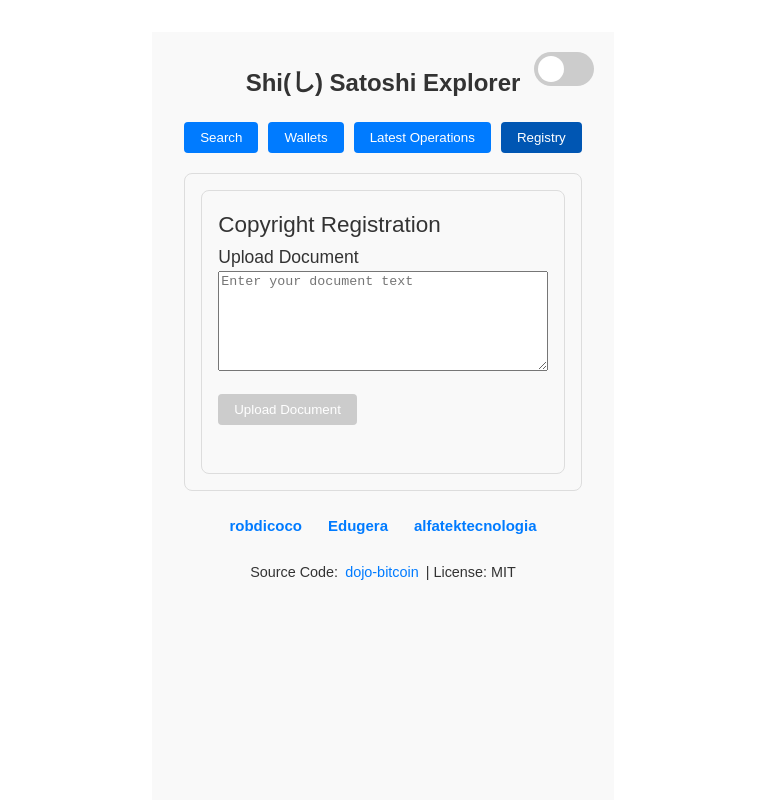
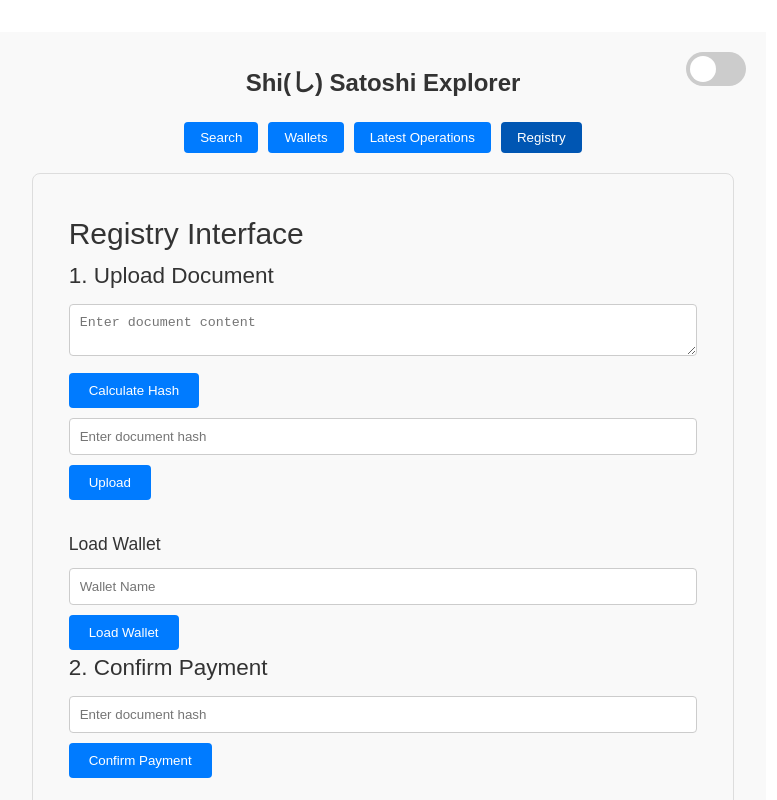
Before and after one commit to robdicoco/dojo-bitcoin, a Vue app in the folder src/frontend/Shi Bitcoin Explorer/: page / in a window 1280 px wide. Both pictures are taken after a click on the button "Registry". Shown: the top 800 px of the page, without its empty margins (257-1034 px from the left). Built offline with nearby package versions, Linux system fonts and the light colour scheme; no server answers.

Commit message:
fixed int issues

```diff
--- a/src/frontend/Shi Bitcoin Explorer/src/App.vue
+++ b/src/frontend/Shi Bitcoin Explorer/src/App.vue
@@ -58,7 +58,7 @@
 
       <!-- Registry Tab -->
       <div v-if="activeTab === 'registry'" class="tab-content">
-        <Registry />
+        <Registry2 />
       </div>
     </div>
 
@@ -89,7 +89,7 @@ import SearchBar from './components/SearchBar.vue'
 import Results from './components/Results.vue'
 import Wallets from './components/Wallets.vue'
 import LatestOperations from './components/LatestOperations.vue'
-import Registry from './components/Registry.vue' // Import the new Registry component
+import Registry2 from './components/Registry2.vue'
 import axios from 'axios'
 
 export default {
@@ -99,7 +99,7 @@ export default {
     Results,
     Wallets,
     LatestOperations,
-    Registry, // Add the Registry component
+    Registry2,
   },
   data() {
     return {
--- /dev/null
+++ b/src/frontend/Shi Bitcoin Explorer/src/components/Registry2.vue
@@ -0,0 +1,285 @@
+<template>
+  <div class="registry-container">
+    <h1>Registry Interface</h1>
+
+    <!-- Upload Document Section -->
+    <div class="section">
+      <h2>1. Upload Document</h2>
+      <textarea v-model="documentText" placeholder="Enter document content"></textarea>
+      <button @click="updateHash">Calculate Hash</button>
+      <p v-if="fileHash">Generated Hash: {{ fileHash }}</p>
+      <input v-model="documentHash" placeholder="Enter document hash" />
+      <button @click="uploadDocument">Upload</button>
+      <p v-if="uploadResponse">Response: {{ uploadResponse }}</p>
+    </div>
+
+    <!-- Create or Load Wallet -->
+    <div class="create-wallet">
+      <h3>Load Wallet</h3>
+      <input v-model="newWalletName" placeholder="Wallet Name" />
+      <button @click="createOrLoadWallet">Load Wallet</button>
+    </div>
+
+    <!-- Wallet Info -->
+    <div v-if="activeWallet" class="wallet-info">
+      <h3>Active Wallet: {{ activeWallet.name }} (Balance: {{ activeWallet.balance }} BTC)</h3>
+      <button @click="logOffWallet">Log Off Wallet</button>
+    </div>
+
+    <!-- Transfer Funds -->
+    <div v-if="activeWallet" class="transfer-funds">
+      <h3>Pay the service</h3>
+      <input v-model="transferToAddress" placeholder="Recipient Address" />
+      <input
+        v-model="transferAmount"
+        type="number"
+        step="0.000001"
+        placeholder="Amount (up to 6 decimals)"
+      />
+      <button @click="transferFunds">Transfer</button>
+    </div>
+
+    <!-- Mint Block -->
+    <div v-if="activeWallet" class="mint-block">
+      <h3>Mint Block</h3>
+      <button @click="mintBlock">Mint 1 Block</button>
+    </div>
+
+    <!-- Payment Confirmation Section -->
+    <div class="section">
+      <h2>2. Confirm Payment</h2>
+      <input v-model="paymentDocumentHash" placeholder="Enter document hash" />
+      <button @click="confirmPayment">Confirm Payment</button>
+      <p v-if="paymentResponse">Response: {{ paymentResponse }}</p>
+    </div>
+
+    <!-- Send Transaction Section -->
+    <div class="section">
+      <h2>3. Send Transaction</h2>
+      <input v-model="transactionDocumentHash" placeholder="Enter document hash" />
+      <button @click="sendTransaction">Send Transaction</button>
+      <p v-if="transactionResponse">Response: {{ transactionResponse }}</p>
+    </div>
+
+    <!-- Mining Confirmation Section -->
+    <div class="section">
+      <h2>4. Confirm Mining</h2>
+      <input v-model="miningTxId" placeholder="Enter transaction ID" />
+      <button @click="confirmMining">Confirm Mining</button>
+      <p v-if="miningResponse">Response: {{ miningResponse }}</p>
+    </div>
+  </div>
+</template>
+
+<script>
+import axios from 'axios'
+import { sha256 } from 'crypto-hash'
+
+export default {
+  data() {
+    return {
+      documentText: '', // Holds the document content
+      fileHash: '', // Holds the generated hash
+      documentHash: '', // Holds the manually entered hash
+      uploadResponse: null,
+
+      activeWallet: null, // Track the active wallet (name and balance)
+      newWalletName: '', // Input for new wallet name
+      transferToAddress: '', // Recipient address for transfer
+      transferAmount: 0, // Amount to transfer (up to 6 decimals)
+
+      paymentDocumentHash: '',
+      paymentResponse: null,
+
+      transactionDocumentHash: '',
+      transactionResponse: null,
+
+      miningTxId: '',
+      miningResponse: null,
+    }
+  },
+  methods: {
+    // Generate SHA-256 hash of the document
+    async updateHash() {
+      if (!this.documentText) {
+        alert('Please enter document content.')
+        return
+      }
+      this.fileHash = await sha256(this.documentText) // Await the Promise
+      this.documentHash = this.fileHash // Auto-fill the hash input field
+    },
+
+    async uploadDocument() {
+      if (!this.documentHash) {
+        alert('Please generate or enter a document hash.')
+        return
+      }
+      try {
+        const response = await axios.post('reg/upload', {
+          document: this.documentText,
+          document_hash: this.documentHash,
+        })
+        this.uploadResponse = response.data
+      } catch (error) {
+        this.uploadResponse = `Error: ${error.message}`
+      }
+    },
+
+    async confirmPayment() {
+      try {
+        const response = await axios.post('reg/payment-confirmation', {
+          document_hash: this.paymentDocumentHash,
+        })
+        this.paymentResponse = response.data
+      } catch (error) {
+        this.paymentResponse = `Error: ${error.message}`
+      }
+    },
+
+    async sendTransaction() {
+      try {
+        const response = await axios.post('reg/send-transaction', {
+          document_hash: this.transactionDocumentHash,
+        })
+        this.transactionResponse = response.data
+      } catch (error) {
+        this.transactionResponse = `Error: ${error.message}`
+      }
+    },
+
+    async confirmMining() {
+      try {
+        const response = await axios.post('reg/mining-confirmation', {
+          tx_id: this.miningTxId,
+        })
+        this.miningResponse = response.data
+      } catch (error) {
+        this.miningResponse = `Error: ${error.message}`
+      }
+    },
+
+    // Transfer funds from the active wallet
+    async transferFunds() {
+      if (this.transferToAddress.trim() === '' || this.transferAmount <= 0) {
+        alert('Please enter a valid recipient address and amount.')
+        return
+      }
+      try {
+        const response = await axios.post('/api/send_transaction', {
+          wallet_name: this.activeWallet.name,
+          to_address: this.transferToAddress,
+          amount: this.transferAmount,
+        })
+        this.fetchWalletBalance() // Refresh balance after transfer
+        alert(`Transaction sent: ${response.data.txid}`)
+      } catch (error) {
+        console.error('Error transferring funds:', error)
+      }
+    },
+
+    // Create or Load Wallet
+    async createOrLoadWallet() {
+      if (this.newWalletName.trim() === '') {
+        alert('Please enter a wallet name.')
+        return
+      }
+      try {
+        // Check if the wallet exists
+        const walletsResponse = await axios.get('/api/list_wallets')
+        const wallets = walletsResponse.data.wallets || []
+        if (wallets.includes(this.newWalletName)) {
+          // Wallet exists, load it
+          await this.loadWallet(this.newWalletName)
+        } else {
+          // Wallet does not exist, create it
+          await this.createWallet(this.newWalletName)
+        }
+      } catch (error) {
+        console.error('Error creating or loading wallet:', error)
+      }
+    },
+
+    // Log off the active wallet
+    logOffWallet() {
+      this.activeWallet = null
+    },
+    // Load an existing wallet
+    async loadWallet(walletName) {
+      this.activeWallet = { name: walletName, balance: 0 }
+      this.fetchWalletBalance()
+    },
+
+    // Fetch wallet balance
+    async fetchWalletBalance() {
+      try {
+        const response = await axios.get('/api/get_balance', {
+          params: { wallet_name: this.activeWallet.name },
+        })
+        this.activeWallet.balance = response.data.balance
+      } catch (error) {
+        console.error('Error fetching wallet balance:', error)
+      }
+    },
+
+    // Mint a block to the active wallet
+    async mintBlock() {
+      try {
+        const response = await axios.post('/api/mine', {
+          wallet_name: this.activeWallet.name,
+          num_blocks: 1,
+        })
+        alert(response.data.message)
+        this.fetchWalletBalance() // Refresh balance after mining
+      } catch (error) {
+        console.error('Error mining block:', error)
+      }
+    },
+  },
+}
+</script>
+
+<style scoped>
+.registry-container {
+  max-width: 800px;
+  margin: 0 auto;
+  padding: 20px;
+  font-family: Arial, sans-serif;
+}
+
+.section {
+  margin-bottom: 30px;
+}
+
+h1,
+h2 {
+  color: #333;
+}
+
+textarea,
+input {
+  width: 100%;
+  padding: 10px;
+  margin: 10px 0;
+  border: 1px solid #ccc;
+  border-radius: 4px;
+}
+
+button {
+  padding: 10px 20px;
+  background-color: #007bff;
+  color: white;
+  border: none;
+  border-radius: 4px;
+  cursor: pointer;
+  margin-right: 10px;
+}
+
+button:hover {
+  background-color: #0056b3;
+}
+
+p {
+  margin-top: 10px;
+  color: #555;
+}
+</style>
--- a/src/frontend/Shi Bitcoin Explorer/src/components/SearchBar.vue
+++ b/src/frontend/Shi Bitcoin Explorer/src/components/SearchBar.vue
@@ -17,11 +17,12 @@ export default {
     return {
       inputValue: '', // User input value
       error: '', // Error message
+      rawTransaction: null,
     }
   },
   methods: {
     // Function to detect the type of input
-    detectInputType(input) {
+    async detectInputType(input) {
       input = input.trim()
 
       // Check if input is a block height (numeric)
@@ -34,10 +35,12 @@ export default {
         // Check if the input is a block hash or transaction ID
         // (Block hashes and transaction IDs are both 64-character hex strings)
         // For now, assume it's a transaction ID if it starts with '3b' (common for regtest txids)
-        if (input.startsWith('3b')) {
+
+        await this.fetchRawTransaction(input)
+        if (this.rawTransaction == null) {
+          return 'blockhash'
+        } else {
           return 'txid'
-        } else {
-          return 'blockhash'
         }
       }
 
@@ -60,7 +63,7 @@ export default {
       }
 
       // Detect the input type
-      const inputType = this.detectInputType(this.inputValue)
+      const inputType = await this.detectInputType(this.inputValue)
 
       // Determine the API endpoint based on the input type
       let endpoint = ''
@@ -80,7 +83,7 @@ export default {
           params = { txid: this.inputValue }
           break
         case 'address':
-          endpoint = 'getbalance'
+          endpoint = 'balance'
           params = { address: this.inputValue }
           break
         default:
@@ -113,6 +116,18 @@ export default {
           // Something happened in setting up the request
           this.error = 'Error setting up the request.'
         }
+      }
+    },
+
+    async fetchRawTransaction(txid) {
+      try {
+        const response = await axios.get('/api/getrawtransaction', {
+          params: { txid: txid },
+        })
+        this.rawTransaction = response.data
+      } catch (error) {
+        console.info('Error fetching raw transaction:', error)
+        this.rawTransaction = null
       }
     },
   },
```
